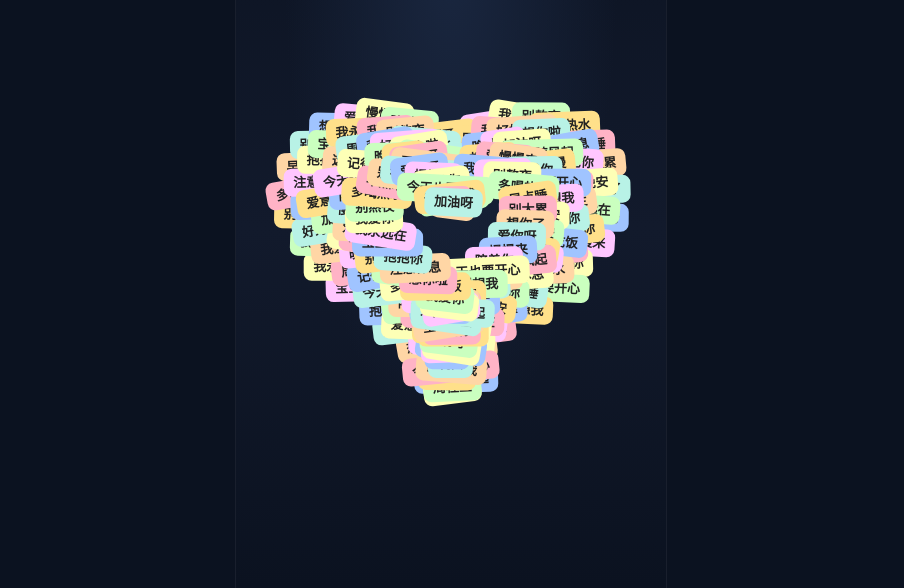
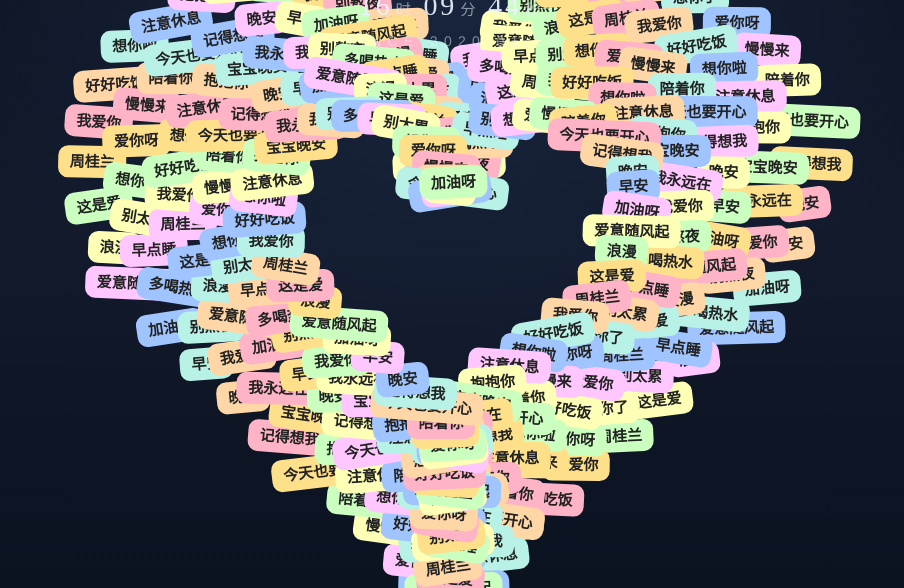
Before and after one commit to itjun/itjun-loves, a website built with Vite: page index.html in a window 1280 px wide. Shown: the part 212-800 px from the top of the page, without its empty margins (189-1093 px from the left). Built offline with nearby package versions, Linux system fonts and the light colour scheme; animation ran at ten frames a second.

Commit message:
feat: 爱心气泡动画支持 PC/手机响应式布局
按屏宽与宽高比自动切换气泡数量、字号、爱心尺寸与提示文案，
桌面端铺满视口，手机端保持竖屏紧凑排版。

```diff
--- a/index.html
+++ b/index.html
@@ -20,7 +20,7 @@
         </p>
         <p id="since">SINCE 2020.01.13</p>
       </div>
-      <div id="hint">轻触屏幕，再看一次</div>
+      <div id="hint">点击屏幕，再看一次</div>
     </div>
     <script type="module" src="/src/main.js"></script>
   </body>
--- a/src/main.js
+++ b/src/main.js
@@ -14,8 +14,6 @@ const canvas = document.getElementById('stage');
 const ctx = canvas.getContext('2d');
 const hint = document.getElementById('hint');
 
-const COUNT = 220;
-
 const PHASE = {
   SCATTER: 0,
   GATHER: 1,
@@ -27,16 +25,44 @@ const PHASE = {
 let dpr = 1;
 let W = 0;
 let H = 0;
+let isPhone = false;
+let bubbleCount = 220;
+let bubbleFont = 13;
+let bubblePadX = 18;
+let bubbleH = 28;
+let heartScale = 0.022;
+let heartCenterY = 0.55;
 let bubbles = [];
 let phase = PHASE.SCATTER;
 let phaseStart = 0;
 let running = true;
-window.__lovePhases = [];
+let resizeTimer = null;
 
 function setPhase(next, now) {
   phase = next;
   phaseStart = now;
-  window.__lovePhases.push({ phase: next, t: Math.round(performance.now()) });
+}
+
+function layoutConfig() {
+  // 手机：窄屏或竖屏；PC：宽屏横屏
+  isPhone = W < 768 || W / H < 0.85;
+  if (isPhone) {
+    bubbleCount = 200;
+    bubbleFont = 13;
+    bubblePadX = 18;
+    bubbleH = 28;
+    heartScale = 0.022;
+    heartCenterY = 0.56;
+    hint.textContent = '轻触屏幕，再看一次';
+  } else {
+    bubbleCount = 320;
+    bubbleFont = 15;
+    bubblePadX = 22;
+    bubbleH = 32;
+    heartScale = 0.028;
+    heartCenterY = 0.58;
+    hint.textContent = '点击屏幕，再看一次';
+  }
 }
 
 function heartPoint(t, scale) {
@@ -48,8 +74,7 @@ function heartPoint(t, scale) {
 
 function buildHeartTargets(n) {
   const points = [];
-  const base = Math.min(W, H) * 0.022;
-  // 多层同心爱心，做出参考图那种「厚度 + 拖尾」感
+  const base = Math.min(W, H) * heartScale;
   const rings = [1.0, 0.88, 0.76, 0.64, 0.52];
   const perRing = Math.floor(n / rings.length);
   for (let r = 0; r < rings.length; r++) {
@@ -61,7 +86,7 @@ function buildHeartTargets(n) {
       const jitter = (Math.random() - 0.5) * Math.min(W, H) * 0.01;
       points.push({
         x: W * 0.5 + p.x + jitter,
-        y: H * 0.55 + p.y + jitter,
+        y: H * heartCenterY + p.y + jitter,
       });
     }
   }
@@ -69,23 +94,24 @@ function buildHeartTargets(n) {
 }
 
 function measureBubble(text) {
-  ctx.font = '600 13px "PingFang SC", "Hiragino Sans GB", "Microsoft YaHei", sans-serif';
+  ctx.font = `600 ${bubbleFont}px "PingFang SC", "Hiragino Sans GB", "Microsoft YaHei", sans-serif`;
   const tw = ctx.measureText(text).width;
   return {
-    w: Math.ceil(tw + 18),
-    h: 28,
+    w: Math.ceil(tw + bubblePadX),
+    h: bubbleH,
   };
 }
 
 function createBubbles() {
-  const targets = buildHeartTargets(COUNT);
+  layoutConfig();
+  const targets = buildHeartTargets(bubbleCount);
   bubbles = [];
-  for (let i = 0; i < COUNT; i++) {
+  for (let i = 0; i < bubbleCount; i++) {
     const text = BUBBLE_PHRASES[i % BUBBLE_PHRASES.length];
     const color = BUBBLE_COLORS[i % BUBBLE_COLORS.length];
     const size = measureBubble(text);
     const startX = Math.random() * W;
-    const startY = H * 0.28 + Math.random() * H * 0.55;
+    const startY = H * (isPhone ? 0.28 : 0.22) + Math.random() * H * (isPhone ? 0.55 : 0.62);
     bubbles.push({
       text,
       color,
@@ -97,9 +123,8 @@ function createBubbles() {
       sy: startY,
       hx: targets[i].x,
       hy: targets[i].y,
-      // 爆炸目标：飞向屏幕四周外
-      ex: W * 0.5 + (Math.random() - 0.5) * W * 2.4,
-      ey: H * 0.5 + (Math.random() - 0.5) * H * 2.4,
+      ex: W * 0.5 + (Math.random() - 0.5) * W * 2.6,
+      ey: H * 0.5 + (Math.random() - 0.5) * H * 2.6,
       rot: (Math.random() - 0.5) * 0.35,
       delay: Math.random() * 0.35,
       trail: [],
@@ -107,7 +132,7 @@ function createBubbles() {
   }
 }
 
-function resize() {
+function applyCanvasSize() {
   const app = document.getElementById('app');
   const rect = app.getBoundingClientRect();
   dpr = Math.min(window.devicePixelRatio || 1, 2);
@@ -118,32 +143,27 @@ function resize() {
   canvas.style.width = `${W}px`;
   canvas.style.height = `${H}px`;
   ctx.setTransform(dpr, 0, 0, dpr, 0, 0);
-  createBubbles();
-  restart();
-  window.__bubbles = bubbles;
-  window.__loveDebug = () => {
-    let minX = Infinity;
-    let maxX = -Infinity;
-    let minY = Infinity;
-    let maxY = -Infinity;
-    for (const b of bubbles) {
-      minX = Math.min(minX, b.hx);
-      maxX = Math.max(maxX, b.hx);
-      minY = Math.min(minY, b.hy);
-      maxY = Math.max(maxY, b.hy);
-    }
-    return {
-      W,
-      H,
-      phase,
-      heartBox: {
-        minX: Math.round(minX),
-        maxX: Math.round(maxX),
-        minY: Math.round(minY),
-        maxY: Math.round(maxY),
-      },
-    };
-  };
+}
+
+function resize(forceRestart) {
+  const prevW = W;
+  const prevH = H;
+  applyCanvasSize();
+
+  const sizeChanged =
+    Math.abs(W - prevW) > 40 || Math.abs(H - prevH) > 40 || prevW === 0;
+
+  if (forceRestart || sizeChanged) {
+    createBubbles();
+    restart();
+  }
+}
+
+function onResize() {
+  clearTimeout(resizeTimer);
+  resizeTimer = setTimeout(() => {
+    resize(true);
+  }, 180);
 }
 
 function easeInOutCubic(t) {
@@ -171,7 +191,7 @@ function drawBubble(b, alpha) {
   ctx.rotate(b.rot);
   ctx.globalAlpha = alpha;
 
-  const r = 8;
+  const r = isPhone ? 8 : 10;
   const x = -b.w / 2;
   const y = -b.h / 2;
 
@@ -186,7 +206,7 @@ function drawBubble(b, alpha) {
   ctx.fill();
 
   ctx.fillStyle = '#222';
-  ctx.font = '600 13px "PingFang SC", "Hiragino Sans GB", "Microsoft YaHei", sans-serif';
+  ctx.font = `600 ${bubbleFont}px "PingFang SC", "Hiragino Sans GB", "Microsoft YaHei", sans-serif`;
   ctx.textAlign = 'center';
   ctx.textBaseline = 'middle';
   ctx.fillText(b.text, 0, 1);
@@ -254,7 +274,6 @@ function update(now) {
 function render() {
   ctx.clearRect(0, 0, W, H);
 
-  // 先画拖尾（更淡）
   if (phase === PHASE.GATHER) {
     for (const b of bubbles) {
       for (let i = 0; i < b.trail.length; i++) {
@@ -290,11 +309,15 @@ function loop(now) {
     update(now);
   }
   render();
-  window.__lovePhase = phase;
   requestAnimationFrame(loop);
 }
 
-window.addEventListener('resize', resize);
+window.addEventListener('resize', onResize);
+window.addEventListener('orientationchange', () => {
+  clearTimeout(resizeTimer);
+  resizeTimer = setTimeout(() => resize(true), 260);
+});
+
 window.addEventListener('pointerdown', () => {
   if (phase === PHASE.DONE || phase === PHASE.EXPLODE) {
     createBubbles();
@@ -302,5 +325,5 @@ window.addEventListener('pointerdown', () => {
   }
 });
 
-resize();
+resize(true);
 requestAnimationFrame(loop);
--- a/src/style.css
+++ b/src/style.css
@@ -21,7 +21,7 @@ body {
   height: 100dvh;
   overflow: hidden;
   background:
-    radial-gradient(ellipse at 50% 20%, #1a2740 0%, transparent 55%),
+    radial-gradient(ellipse at 50% 18%, #1a2740 0%, transparent 55%),
     linear-gradient(180deg, #0b1220 0%, #121a2c 55%, #0b1220 100%);
 }
 
@@ -51,15 +51,15 @@ body {
 }
 
 #love-words {
-  font-size: clamp(14px, 3.8vw, 18px);
-  letter-spacing: 0.22em;
-  text-indent: 0.22em;
+  font-size: clamp(14px, 2.2vw, 22px);
+  letter-spacing: 0.28em;
+  text-indent: 0.28em;
   color: rgba(234, 242, 255, 0.72);
-  margin-bottom: 12px;
+  margin-bottom: clamp(10px, 1.6vh, 18px);
 }
 
 #timer-days {
-  font-size: clamp(42px, 13vw, 72px);
+  font-size: clamp(42px, 8vw, 96px);
   font-weight: 600;
   line-height: 1.05;
   font-variant-numeric: tabular-nums;
@@ -74,9 +74,9 @@ body {
 }
 
 #timer-hms {
-  margin-top: 6px;
-  font-size: clamp(14px, 4vw, 20px);
-  letter-spacing: 0.08em;
+  margin-top: clamp(4px, 1vh, 10px);
+  font-size: clamp(14px, 2.4vw, 28px);
+  letter-spacing: 0.1em;
   font-variant-numeric: tabular-nums;
 }
 
@@ -91,10 +91,10 @@ body {
 }
 
 #since {
-  margin-top: 10px;
-  font-size: 11px;
-  letter-spacing: 0.4em;
-  text-indent: 0.4em;
+  margin-top: clamp(8px, 1.4vh, 16px);
+  font-size: clamp(11px, 1.2vw, 14px);
+  letter-spacing: 0.45em;
+  text-indent: 0.45em;
   color: rgba(234, 242, 255, 0.5);
   font-family: 'Helvetica Neue', Helvetica, Arial, sans-serif;
 }
@@ -106,7 +106,7 @@ body {
   bottom: max(18px, env(safe-area-inset-bottom));
   z-index: 2;
   text-align: center;
-  font-size: 12px;
+  font-size: clamp(12px, 1.2vw, 14px);
   letter-spacing: 0.28em;
   text-indent: 0.28em;
   color: rgba(234, 242, 255, 0.45);
@@ -120,11 +120,42 @@ body {
   opacity: 1;
 }
 
-/* 桌面浏览器也按手机竖屏比例居中显示 */
-@media (min-aspect-ratio: 3/4) {
-  #app {
-    width: min(430px, 100vw);
-    margin: 0 auto;
-    box-shadow: 0 0 0 1px rgba(255, 255, 255, 0.06);
+/* 手机竖屏：UI 更紧凑 */
+@media (max-width: 768px) and (max-aspect-ratio: 3/4) {
+  #ui {
+    padding-top: max(24px, env(safe-area-inset-top));
+  }
+
+  #love-words {
+    font-size: clamp(13px, 3.6vw, 17px);
+    letter-spacing: 0.2em;
+    text-indent: 0.2em;
+    margin-bottom: 10px;
+  }
+
+  #timer-days {
+    font-size: clamp(40px, 12vw, 72px);
+  }
+
+  #timer-hms {
+    font-size: clamp(13px, 3.8vw, 18px);
+  }
+
+  #since {
+    font-size: 11px;
+    letter-spacing: 0.35em;
+    text-indent: 0.35em;
   }
 }
+
+/* 宽屏桌面：顶部留白更大，爱心区域更开阔 */
+@media (min-width: 900px) {
+  #ui {
+    padding-top: clamp(36px, 6vh, 72px);
+  }
+
+  #love-words {
+    letter-spacing: 0.4em;
+    text-indent: 0.4em;
+  }
+}
```
Also changed, not shown: README.md.
